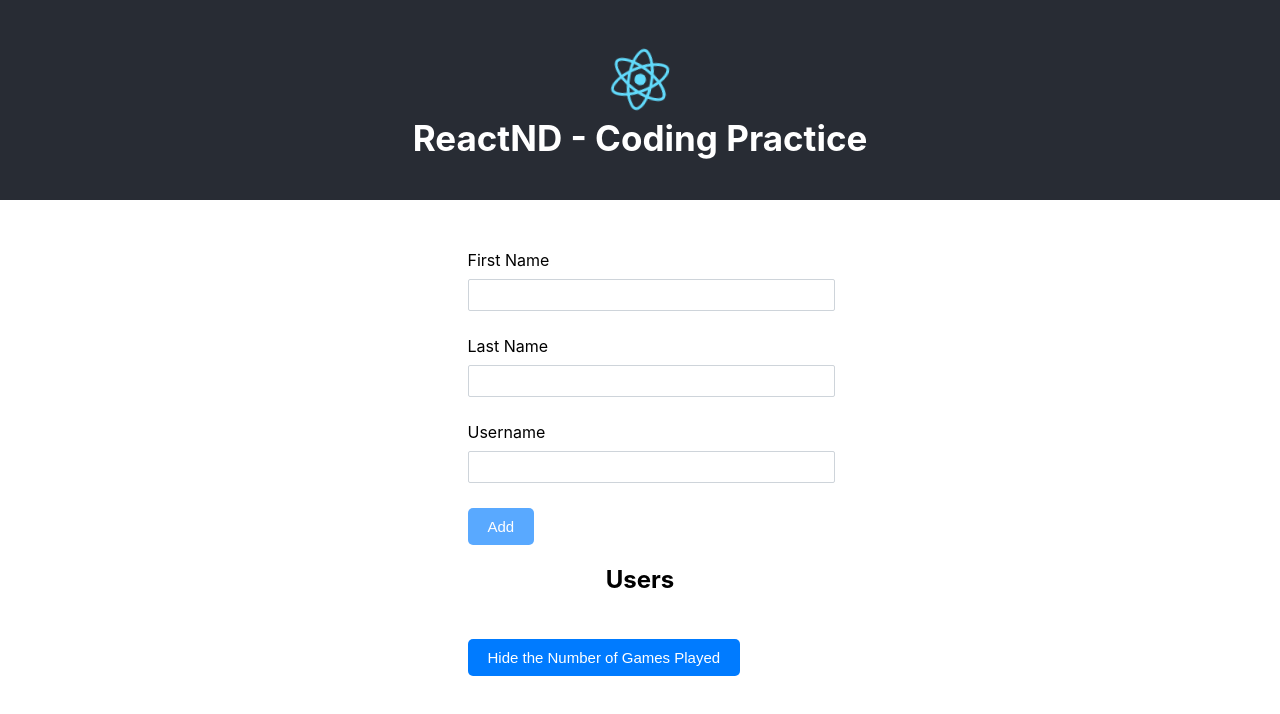
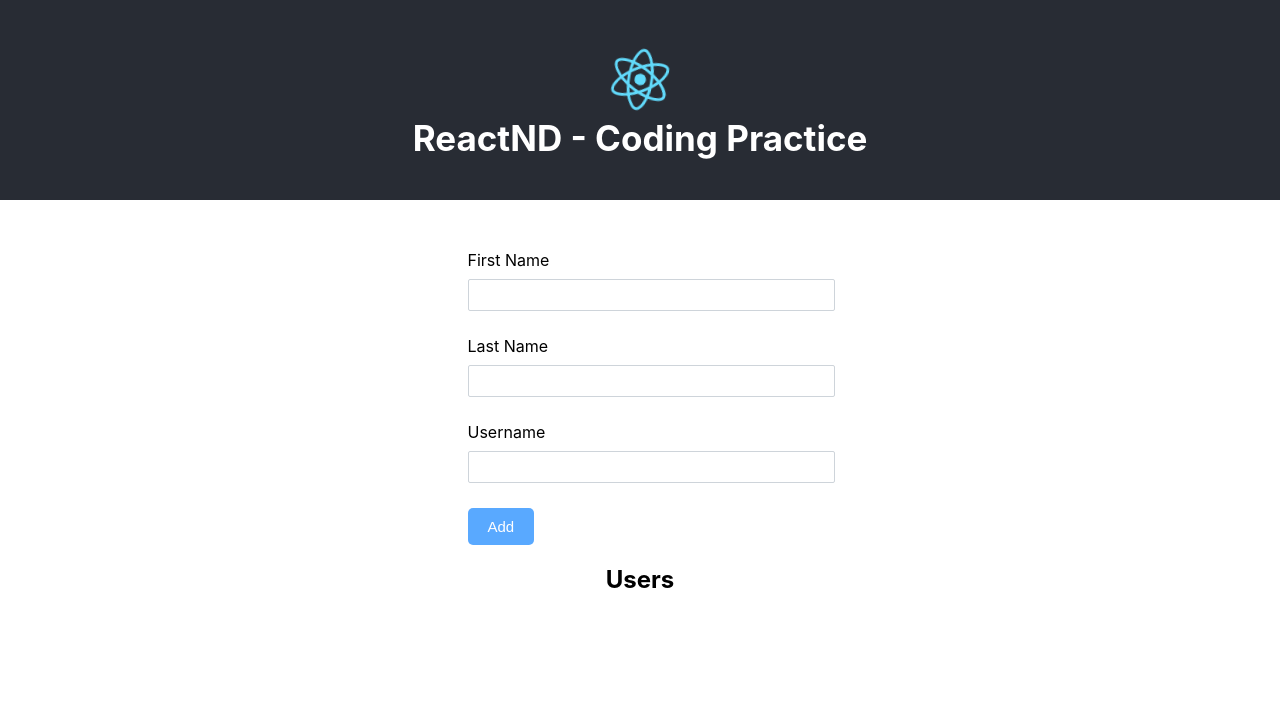
Before and after one commit to yushanwebdev/reactnd-video-game-players, a React (Create React App) app: page / in a window 1280 px wide. Shown: the top 714 px of the page. Built offline with nearby package versions, Linux system fonts and the light colour scheme.

Commit message:
fix: CountVisiblityBtn visiblity issue

```diff
--- a/src/UserList.js
+++ b/src/UserList.js
@@ -31,8 +31,8 @@ class UserList extends Component {
                 </ol>
                 {
                     users.length ?
-                    ''
-                    : <CountVisibilityBtn showCount={this.state.showCount}  changeCountVisiblity={this.changeCountVisiblity} />
+                    <CountVisibilityBtn showCount={this.state.showCount}  changeCountVisiblity={this.changeCountVisiblity} />
+                    : ''
                 }
             </div>
         )
```
